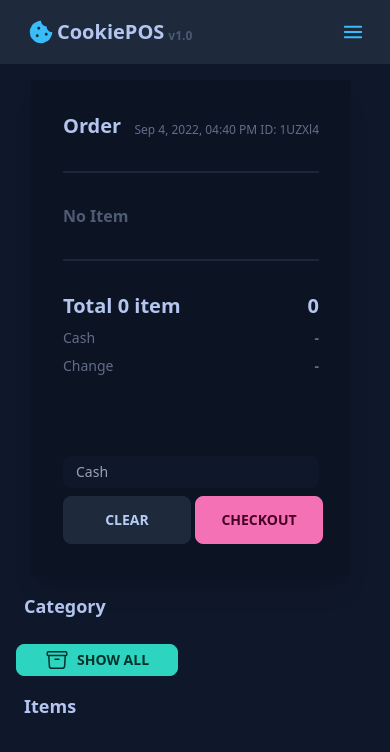
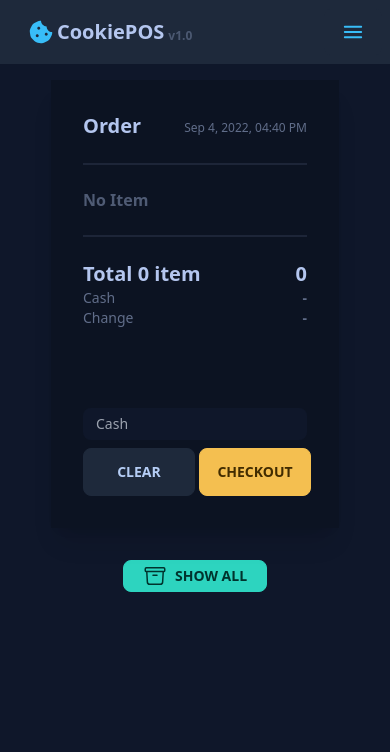
Before and after one commit to madvier83/next-kasir, a Next.js app: page /order in a window 390 px wide. Shown: the top 752 px of the page. Built offline with nearby package versions, Linux system fonts and the light colour scheme.

Commit message:
responsive update

```diff
--- a/components/CategoryCard.jsx
+++ b/components/CategoryCard.jsx
@@ -1,17 +1,28 @@
-import React from "react"
+import React from 'react'
 
-export default function CategoryCard({title, id, filterItems}) {
+export default function CategoryCard({ title, id, filterItems }) {
     return (
         <>
             <div
-                className="flex items-center btn btn-success btn-sm mr-2 mb-2 select-none cursor-pointer group"
-                onClick={()=>filterItems&&filterItems(id)}
+                className="flex items-center btn btn-success btn-sm mx-1 mb-2 w-36 select-none cursor-pointer group"
+                onClick={() => filterItems && filterItems(id)}
             >
                 <div className="flex items-center mx-4 my-auto">
-                    <svg xmlns="http://www.w3.org/2000/svg" fill="none" viewBox="0 0 24 24" strokeWidth={1.5} stroke="currentColor" className="w-6 h-6 mr-2">
-                        <path strokeLinecap="round" strokeLinejoin="round" d="M20.25 7.5l-.625 10.632a2.25 2.25 0 01-2.247 2.118H6.622a2.25 2.25 0 01-2.247-2.118L3.75 7.5M10 11.25h4M3.375 7.5h17.25c.621 0 1.125-.504 1.125-1.125v-1.5c0-.621-.504-1.125-1.125-1.125H3.375c-.621 0-1.125.504-1.125 1.125v1.5c0 .621.504 1.125 1.125 1.125z" />
+                    <svg
+                        xmlns="http://www.w3.org/2000/svg"
+                        fill="none"
+                        viewBox="0 0 24 24"
+                        strokeWidth={1.5}
+                        stroke="currentColor"
+                        className="w-6 h-6 mr-2"
+                    >
+                        <path
+                            strokeLinecap="round"
+                            strokeLinejoin="round"
+                            d="M20.25 7.5l-.625 10.632a2.25 2.25 0 01-2.247 2.118H6.622a2.25 2.25 0 01-2.247-2.118L3.75 7.5M10 11.25h4M3.375 7.5h17.25c.621 0 1.125-.504 1.125-1.125v-1.5c0-.621-.504-1.125-1.125-1.125H3.375c-.621 0-1.125.504-1.125 1.125v1.5c0 .621.504 1.125 1.125 1.125z"
+                        />
                     </svg>
-                    <span>{title}</span>
+                    <span className='truncate'>{title}</span>
                 </div>
             </div>
         </>
--- a/components/ItemCard.jsx
+++ b/components/ItemCard.jsx
@@ -1,40 +1,48 @@
-import React, { useState } from "react"
+import React, { useState } from 'react'
 
-export default function ItemCard({item, addOrder, removeOrder, qty}) {
+export default function ItemCard({ item, addOrder, removeOrder, qty }) {
     return (
-        <div className="select-none card card-compact border-primary-focus border-l-4 active:border-l-0 bg-primary duration-100 w-48 h-36 text-primary-content mb-2 mr-2">
+        <div className="select-none card card-compact border-primary-focus border-l-4 active:border-l-0 bg-primary duration-100 w-36 md:w-40 h-32 text-primary-content mb-2 mx-1">
             <div className=" mt-2 ml-4">
                 <div
                     className=""
-                    onClick={()=>{
-                        addOrder&&addOrder(item)
+                    onClick={() => {
+                        addOrder && addOrder(item)
                     }}
                 >
-                        <small className="opacity-60 font-semibold text-xs">Stock: {item.stock}</small><br />
-                        <span className="text-2xl font-bold">{item.item}</span><br />
-                        <b className="opacity-50">Rp. {item.price}</b>
+                    <small className="opacity-60 font-semibold text-xs">
+                        Stock: {item.stock}
+                    </small>
+                    <br />
+                    <span className="text-xl font-bold">{item.item}</span>
+                    <br />
+                    <b className="opacity-50 text-sm">Rp. {item.price}</b>
                 </div>
             </div>
 
-            {(addOrder&&removeOrder)&&
-
+            {addOrder && removeOrder && (
                 <div className="flex justify-end">
-                    <div className="flex mt-3 mr-3 items-center">
+                    <div className="flex mt-1 mr-3 items-center">
                         <button
-                            className="btn bg-primary-focus bg-opacity-50 btn-sm hover:bg-primary-focus font-extrabold border-none"
-                            onClick={()=>{
+                            className="btn text-primary-content bg-primary-focus bg-opacity-50 btn-sm hover:bg-primary-focus font-extrabold border-none"
+                            onClick={() => {
                                 removeOrder(item)
                             }}
-                            >-</button>
+                        >
+                            -
+                        </button>
                         <b className="text-bold mx-1">{qty}</b>
                         <button
-                            className="btn bg-primary-focus bg-opacity-50 hover:bg-primary-focus btn-sm font-extrabold border-none"
-                            onClick={()=>{
+                            className="btn  text-primary-content bg-primary-focus bg-opacity-50 hover:bg-primary-focus btn-sm font-extrabold border-none"
+                            onClick={() => {
                                 addOrder(item)
                             }}
-                        >+</button>
+                        >
+                            +
+                        </button>
                     </div>
-            </div>}
+                </div>
+            )}
         </div>
     )
 }
--- a/pages/dashboard/index.jsx
+++ b/pages/dashboard/index.jsx
@@ -96,7 +96,7 @@ export default function Dashboard({ constructor }) {
                 <title>CookiePOS | Dashboard</title>
             </Head>
             <GlobalDataProvider>
-                <div className="stats shadow m-4 mb-8 flex flex-col md:flex-row max-w-4xl">
+                <div className="shadow m-4 mb-8 flex flex-col md:flex-row max-w-4xl">
                     <div className="stat">
                         <div className="stat-figure text-primary">
                             <svg
@@ -186,8 +186,8 @@ export default function Dashboard({ constructor }) {
                     ) : (
                         <div className="p-2 w-full ">
                             <div className="rounded-xl w-full shadow-xl bg-primary text-primary-content ">
-                                <div className="flex flex-row justify-between px-12 sm:px-32 md:px-10 lg:px-14 py-12 overflow-scroll">
-                                    <div className="">
+                                <div className="flex flex-row justify-center py-12">
+                                    <div className="mx-4">
                                         <div className="stat-title">
                                             Items Sold
                                         </div>
@@ -219,7 +219,7 @@ export default function Dashboard({ constructor }) {
                                             </button>
                                         </div>
                                     </div>
-                                    <div className="ml-1">
+                                    <div className="mx-4">
                                         <div className="stat-title">
                                             Balance
                                         </div>
@@ -250,7 +250,7 @@ export default function Dashboard({ constructor }) {
                             <div className="card-body">
                                 <div className="flex">
                                     <div
-                                        className="mx-auto radial-progress text-success font-bold"
+                                        className="mx-auto my-auto radial-progress text-success font-bold"
                                         style={{
                                             '--value': progress,
                                             '--size': '9rem',
@@ -278,8 +278,9 @@ export default function Dashboard({ constructor }) {
                                             <p
                                                 className={`text-sm opacity-50 ${
                                                     setup.categories &&
-                                                    'text-success opacity-70'
+                                                    'text-success opacity-70 cursor-pointer'
                                                 }`}
+                                                onClick={()=>router.push("items")}
                                             >
                                                 Set Categories
                                             </p>
@@ -296,8 +297,9 @@ export default function Dashboard({ constructor }) {
                                             <p
                                                 className={`text-sm opacity-50 ${
                                                     setup.items &&
-                                                    'text-success opacity-70'
+                                                    'text-success opacity-70 cursor-pointer'
                                                 }`}
+                                                onClick={()=>router.push("items")}
                                             >
                                                 Add Items
                                             </p>
@@ -314,8 +316,9 @@ export default function Dashboard({ constructor }) {
                                             <p
                                                 className={`text-sm opacity-50 ${
                                                     setup.history &&
-                                                    'text-success opacity-70'
+                                                    'text-success opacity-70 cursor-pointer'
                                                 }`}
+                                                onClick={()=>router.push("order")}
                                             >
                                                 Take Orders
                                             </p>
@@ -335,8 +338,9 @@ export default function Dashboard({ constructor }) {
                                                 className={`text-sm opacity-50 ${
                                                     setup.backup &&
                                                     setup.history &&
-                                                    'text-success opacity-70'
+                                                    'text-success opacity-70 cursor-pointer'
                                                 }`}
+                                                onClick={()=>router.push("exports")}
                                             >
                                                 Backup your data
                                             </p>
--- a/pages/history.jsx
+++ b/pages/history.jsx
@@ -178,7 +178,7 @@ export default function History() {
                     </label>
                     {history.length > 0 ? (
                         <div className="overflow-x-auto">
-                            <table className="table table-zebra mb-64">
+                            <table className="table table-zebra mb-64 ml-4 mt-4">
                                 <thead>
                                     <tr>
                                         <th className="w-24">id</th>
@@ -194,7 +194,7 @@ export default function History() {
                             </table>
                         </div>
                     ) : (
-                        <h2 className="text-neutral-content opacity-50">
+                        <h2 className="text-neutral-content opacity-50 ml-4 mt-4">
                             No History
                         </h2>
                     )}
@@ -216,10 +216,6 @@ export default function History() {
                                 <div>
                                     <small className="text-xs opacity-50 mb-1">
                                         {item.date}
-                                    </small>
-                                    <small className="text-xs opacity-50 mb-1">
-                                        {' '}
-                                        ID: {item.id}
                                     </small>
                                 </div>
                             </div>
--- a/pages/items/index.jsx
+++ b/pages/items/index.jsx
@@ -187,7 +187,7 @@ export default function Items() {
                     ) : (
                         <div className="flex flex-col pt-4 pl-4">
                             <div className="overflow-x-auto">
-                                <table className="table table-zebra">
+                                <table className="table table-zebra mt-2">
                                     <thead>
                                         <tr>
                                             <th className="w-24">id</th>
@@ -256,7 +256,7 @@ export default function Items() {
                             <span>+ Add Item</span>
                         </label>
                         <div className="overflow-x-auto">
-                            <table className="table table-zebra mb-64">
+                            <table className="table table-zebra mb-64 mt-4">
                                 <thead>
                                     <tr>
                                         <th className="w-24">id</th>
--- a/pages/order.jsx
+++ b/pages/order.jsx
@@ -187,8 +187,25 @@ export default function Order() {
             />
         )
     })
+
+    async function download() {
+        const canvas = await html2canvas(
+            document.querySelector('#screenshot'),
+            { backgroundColor: '#000000' }
+        )
+        canvas.style.display = 'none'
+        document.body.appendChild(canvas)
+        const image = canvas
+            .toDataURL('image/png')
+            .replace('image/png', 'image/octet-stream')
+        const a = document.createElement('a')
+        a.setAttribute('download', `${orders.date + ' ' + orders.id} .png`)
+        a.setAttribute('href', image)
+        a.click()
+    }
+
     const orderList = orders.items.map((item) => (
-        <div className="flex" key={nanoid()}>
+        <div className="flex justify-between" key={nanoid()}>
             <p className="text-sm">{item.item}</p>
             <div className="flex items-center w-1/2">
                 <small>
@@ -202,34 +219,18 @@ export default function Order() {
         </div>
     ))
 
-    async function download() {
-        const canvas = await html2canvas(
-            document.querySelector('#screenshot'),
-            { backgroundColor: '#000000' }
-        )
-        canvas.style.display = 'none'
-        document.body.appendChild(canvas)
-        const image = canvas
-            .toDataURL('image/png')
-            .replace('image/png', 'image/octet-stream')
-        const a = document.createElement('a')
-        a.setAttribute('download', `${orders.date + ' ' + orders.id}`)
-        a.setAttribute('href', image)
-        a.click()
-    }
-
     return (
         <>
             <Head>
                 <title>CookiePOS | Order</title>
             </Head>
             <GlobalDataProvider>
-                <div className="p-2 flex md:flex-row flex-col-reverse">
-                    <div className="flex flex-col lg:w-[80vw] h-full m-2">
-                        <h1 className="text-lg lg:text-xl font-bold text-base-content pt-2 pb-6 pl-2">
+                <div className="p-2 flex md:flex-row flex-col-reverse justify-between">
+                    <div className="flex flex-col">
+                        <h1 className="hidden md:block text-lg lg:text-xl font-bold text-base-content pt-4 pb-6 md:pl-4 mx-auto md:mx-0">
                             Category
                         </h1>
-                        <div className="flex flex-wrap">
+                        <div className="flex flex-wrap justify-center md:justify-start">
                             <CategoryCard
                                 title="Show All"
                                 id={'all'}
@@ -237,29 +238,27 @@ export default function Order() {
                             />
                             {categoryList}
                         </div>
-                        <h1 className="text-lg lg:text-xl font-bold text-base-content pt-2 pb-6 pl-2">
+                        <h1 className="hidden md:block text-lg lg:text-xl font-bold text-base-content pt-2 pb-2 md:pl-4 mx-auto md:mx-0">
                             Items
                         </h1>
-                        <div className="flex flex-wrap">{itemList}</div>
+                        <div className="flex flex-wrap justify-center md:justify-start pt-4">
+                            {itemList}
+                        </div>
                     </div>
 
-                    <div className="flex mt-2 mr-2">
-                        <div className="mx-auto">
-                            <div className="card bg-base-300 text-base-content shadow-xl">
+                    <div className="flex mt-2 mx-2">
+                        <div className="mx-auto mb-8">
+                            <div className="card bg-base-300 w-72 text-base-content shadow-xl">
                                 {/* struct print area */}
                                 <div
                                     id="screenshot"
-                                    className="card-body bg-base-300 w-80 relative"
+                                    className="flex flex-col p-8 bg-base-300 relative"
                                 >
                                     <div className="flex place-items-end justify-between">
                                         <b className="card-title">Order</b>
-                                        <div>
+                                        <div className='flex flex-col'>
                                             <small className="text-xs opacity-50 mb-1">
                                                 {orders.date}
-                                            </small>
-                                            <small className="text-xs opacity-50 mb-1">
-                                                {' '}
-                                                ID: {orders.id}
                                             </small>
                                         </div>
                                     </div>
@@ -313,7 +312,7 @@ export default function Order() {
                                     </div>
                                 </div>
 
-                                <div className="card-body bg-base-300 w-80 relative">
+                                <div className="card-body bg-base-300 w-72 relative">
                                     <div className="flex flex-col">
                                         <form
                                             onSubmit={(event) =>
@@ -344,17 +343,12 @@ export default function Order() {
                                                 >
                                                     Clear
                                                 </div>
-                                                <button className="btn btn-accent w-1/2 btn-md flex">
+                                                <button className="btn btn-warning w-1/2 btn-md flex">
                                                     Checkout
                                                 </button>
                                             </div>
                                         </form>
                                     </div>
-                                    {/* <div>
-                                                <button onClick={()=>download()}>
-                                                    Export As PNG
-                                                </button>
-                                            </div> */}
                                 </div>
                             </div>
                         </div>
```
